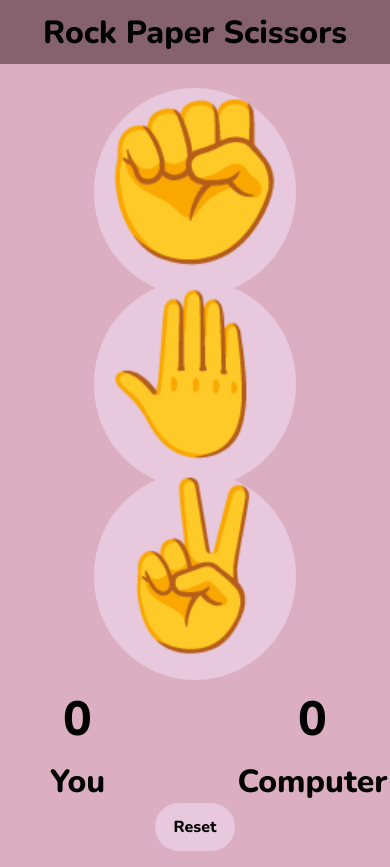
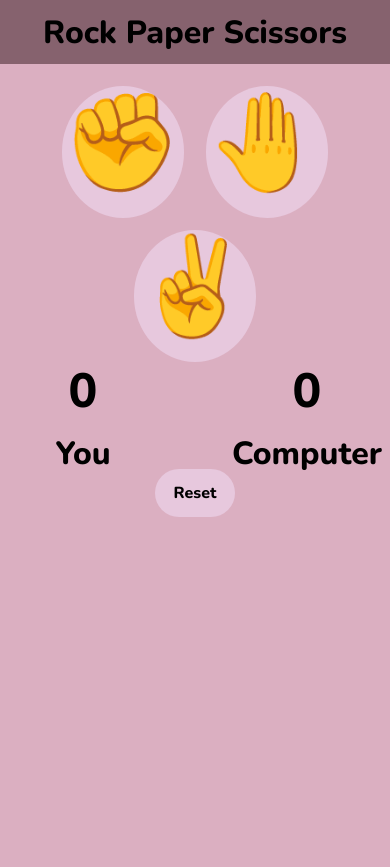
Before and after one commit to imniketpatil/Rock-Paper-Scissors-Game, a plain HTML site: page index.html in a window 390 px wide. After the commit the page ends 844 px from the top, so only its background shows below. Drawn offline with nearby package versions, Linux system fonts and the light colour scheme.

Commit message:
Update style.css

```diff
--- a/style.css
+++ b/style.css
@@ -25,20 +25,20 @@ body{
     flex-direction: row;
     justify-content: center;
     align-items: center;
-    margin: 3rem;
+    margin: 2rem;
     gap: 2rem;
     flex-wrap: wrap;
 }
 .btn{
     background-color: #E7C8DD;
-    height: 10rem;
-    width: 10rem;
+    height: 7rem;
+    width: 7rem;
     display: flex;
     justify-content: center;
     align-items: center;
     border: none;
     border-radius: 50%;
-    margin: 0 1.5rem 0 1.5rem;
+    margin: 3rem;
     /* opacity: 1;
     border: none;
     transition: 0.3s; */
@@ -60,7 +60,7 @@ body{
 }
 .ginfo{
     text-align: center;
-    margin: 1.2rem;
+    margin: 1.3rem;
     font-size: 2rem;
     font-family: "Nunito", sans-serif;
     font-weight: 800;
@@ -71,10 +71,10 @@ body{
     flex-direction: row;
     align-items: center;
     justify-content: center;
-    gap: 5rem;
+    gap: 4rem;
 }
 .players{
-    height: 5rem;
+    height: 4rem;
     width: 10rem;
     display: flex;
     flex-direction: column;
@@ -113,3 +113,27 @@ body{
 .reset:hover {
     background-color: #DEFFFC;
 }
+@media (max-width:545px){
+    .btn{
+        background-color: #E7C8DD;
+        height: 1rem;
+        width: 1rem;
+        display: flex;
+        justify-content: center;
+        align-items: center;
+        border: none;
+        border-radius: 50%;
+        margin: 3rem;
+        /* opacity: 1;
+        border: none;
+        transition: 0.3s; */
+    }
+    .emoji{
+        background-color: #E7C8DD;
+        font-size: 6rem;
+        padding-bottom: 1.2rem;
+        padding-right: .2rem;
+        border-radius: 50%;
+
+    }
+}
```
